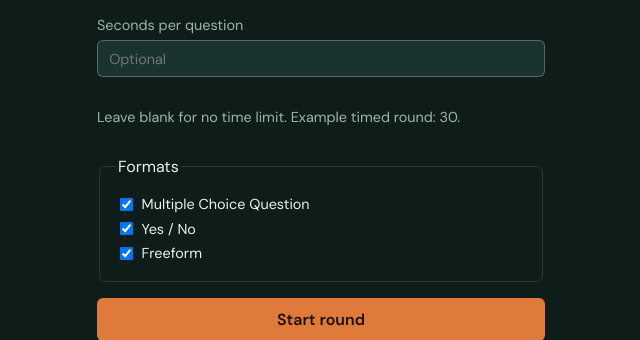
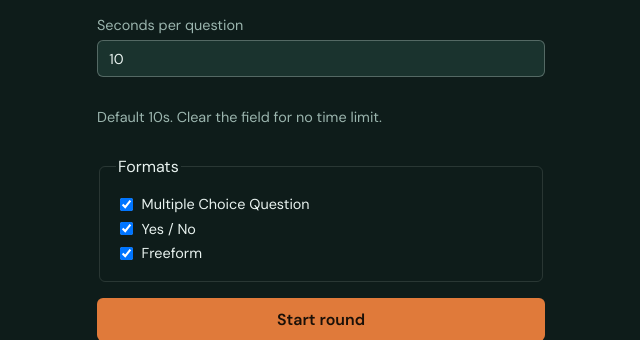
Before and after one commit to danieloakman/ai-quiz, a FastAPI app: template src/quiz_web/templates/topic.html in a window 1280 px wide. Shown: the part 580-920 px from the top of the page, without its empty margins (203-843 px from the left). Run offline with FastAPI, Linux system fonts and the light colour scheme; the template is opened without the code that fills it, so the values that code supplies are empty.

Commit message:
Default per-question time limit to 10 seconds in quiz-web.
Keep an empty/null value as untimed so casual rounds can still opt out.

```diff
--- a/src/quiz_web/app.py
+++ b/src/quiz_web/app.py
@@ -316,7 +316,7 @@ def start_play(
     questions: Annotated[int, Form()] = 5,
     difficulty: Annotated[str, Form()] = "moderate",
     formats: Annotated[list[str] | None, Form()] = None,
-    time_limit_seconds: Annotated[str | None, Form()] = None,
+    time_limit_seconds: Annotated[str | None, Form()] = "10",
 ):
     try:
         meta = load_topic_meta(topic)
@@ -433,7 +433,10 @@ def api_start_play(payload: dict):
     formats = payload.get("formats")
     if isinstance(formats, str):
         formats = [formats]
-    limit = _parse_time_limit(payload.get("time_limit_seconds"))
+    if "time_limit_seconds" in payload:
+        limit = _parse_time_limit(payload.get("time_limit_seconds"))
+    else:
+        limit = 10
 
     try:
         meta = load_topic_meta(topic)
--- a/src/quiz_web/templates/topic.html
+++ b/src/quiz_web/templates/topic.html
@@ -70,10 +70,10 @@
         name="time_limit_seconds"
         min="1"
         max="600"
-        placeholder="Optional"
+        value="10"
       />
     </label>
-    <p class="hint">Leave blank for no time limit. Example timed round: 30.</p>
+    <p class="hint">Default 10s. Clear the field for no time limit.</p>
     <fieldset>
       <legend>Formats</legend>
       <label class="check">
```
Also changed, not shown: agents/quiz-host.md (+3 -3 lines), tests/test_web_api.py (+2 -1 lines), 1 other file.
